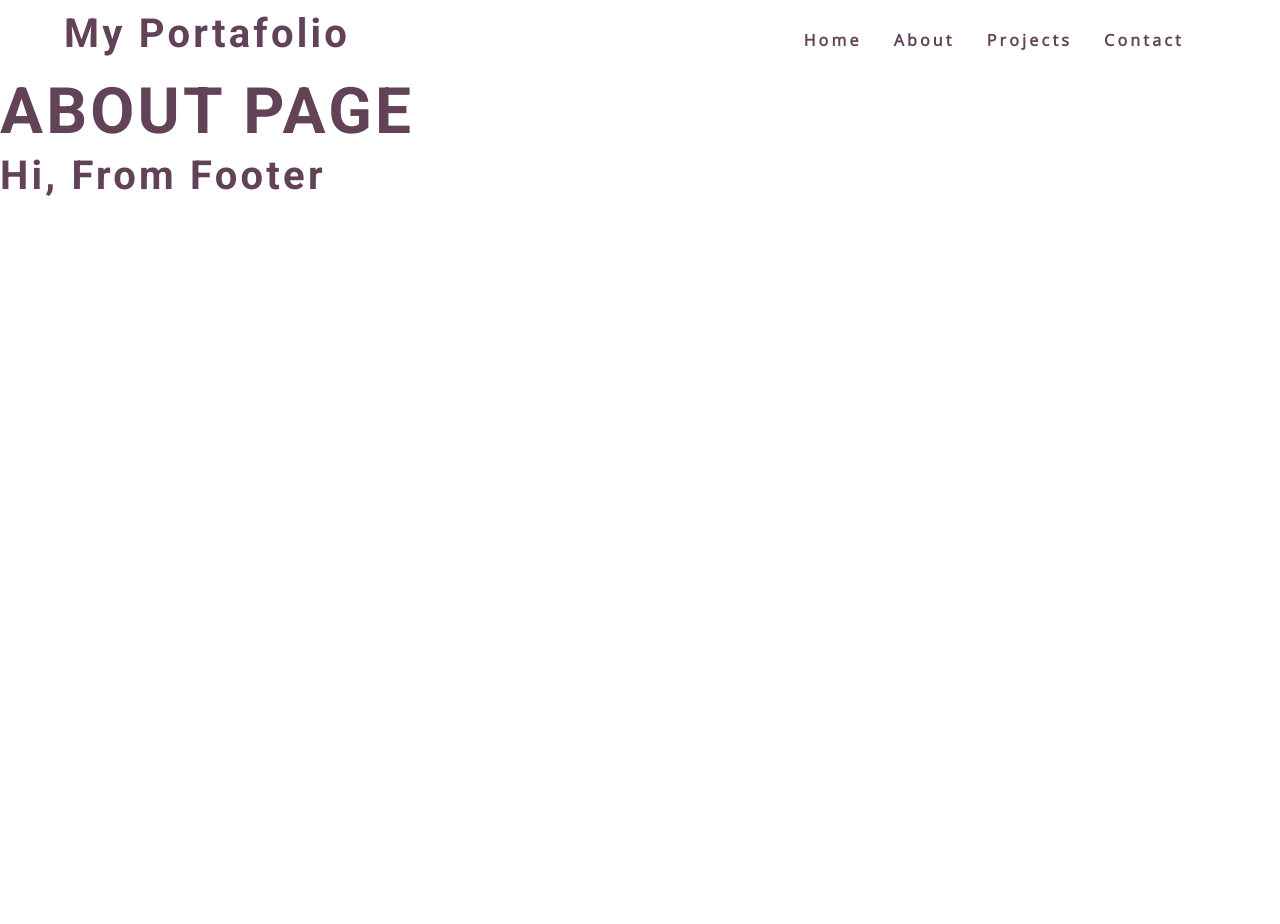
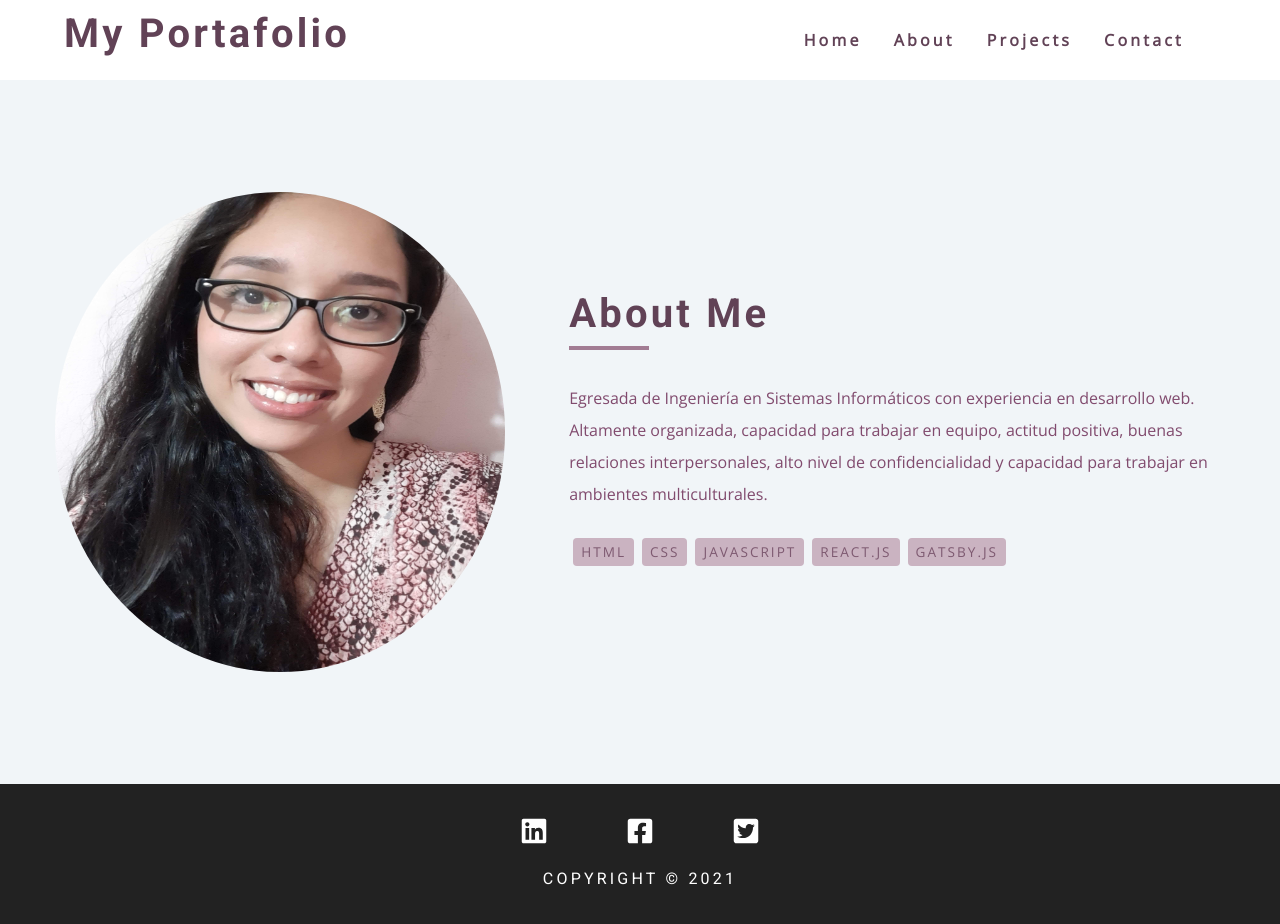
Before and after one commit to PaoAguilar/trainee10-my-portfolio, a Gatsby site: page /about in a window 1280 px wide. Before the commit the page ends 800 px from the top, so only its background shows below. Built offline with nearby package versions, Linux system fonts and the light colour scheme; Gatsby itself is replaced by a stand-in of ours.

Commit message:
adding the about page, footer and error page

```diff
--- a/src/components/Footer.tsx
+++ b/src/components/Footer.tsx
@@ -1,9 +1,21 @@
+import socialLinks from '../constants/socialMediaLinks';
 import React from 'react';
 
 const Footer = () => {
   return (
-    <footer>
-      <h2>hi, from footer</h2>
+    <footer className="footer">
+      <div>
+        <div className="footer-links social-links">
+          {socialLinks.map((link) => {
+            return (
+              <a href={link.url} key={link.id} className="social-link">
+                {link.icon}
+              </a>
+            );
+          })}
+        </div>
+        <h4>copyright &copy; 2021</h4>
+      </div>
     </footer>
   );
 };
--- a/src/components/Hero.tsx
+++ b/src/components/Hero.tsx
@@ -1,4 +1,4 @@
-import logoImg from '../assets/images/me.jpg';
+import meImg from '../assets/images/me.jpg';
 import socialMediaLinks from '../constants/socialMediaLinks';
 import React from 'react';
 import { Link } from 'gatsby';
@@ -27,7 +27,7 @@ const Hero = () => {
           </div>
         </article>
         <div className="hero-div">
-          <img src={logoImg} alt="portafolio" />
+          <img src={meImg} alt="portafolio" />
         </div>
       </section>
     </header>
--- /dev/null
+++ b/src/constants/about.tsx
@@ -0,0 +1,29 @@
+const about = {
+  title: 'about me',
+  info:
+    ' Egresada de Ingeniería en Sistemas Informáticos con experiencia en desarrollo web. Altamente organizada, capacidad para trabajar en equipo, actitud positiva, buenas relaciones interpersonales, alto nivel de confidencialidad y capacidad para trabajar en ambientes multiculturales.',
+  stack: [
+    {
+      id: 1,
+      title: 'html',
+    },
+    {
+      id: 2,
+      title: 'css',
+    },
+    {
+      id: 3,
+      title: 'javascript',
+    },
+    {
+      id: 4,
+      title: 'react.js',
+    },
+    {
+      id: 5,
+      title: 'gatsby.js',
+    },
+  ],
+};
+
+export default about;
--- a/src/pages/about.tsx
+++ b/src/pages/about.tsx
@@ -1,9 +1,26 @@
+import about from '../constants/about';
+import meImg from '../assets/images/me.jpg';
+import Title from '../components/Title';
 import React from 'react';
 
 const About = () => {
+  const { title, info, stack } = about;
   return (
     <>
-      <h1>ABOUT PAGE</h1>
+      <section className="about-page">
+        <div className="section-center about-center">
+          <img src={meImg} alt={title} className="about-img-svg" />
+          <article className="about-text">
+            <Title title={title} />
+            <p>{info}</p>
+            <div className="about-stack">
+              {stack.map((item) => {
+                return <span key={item.id}>{item.title}</span>;
+              })}
+            </div>
+          </article>
+        </div>
+      </section>
     </>
   );
 };
--- a/src/styles/about.scss
+++ b/src/styles/about.scss
@@ -12,8 +12,9 @@ About Page
 }
 .about-img-svg {
   margin-bottom: 2rem;
-  height: 25rem;
+  height: 30rem;
   width: 100%;
+  border-radius: 50%;
   display: block;
 }
 .about-text .section-title {
```
Also changed, not shown: src/pages/404.tsx (+11 -4 lines).
